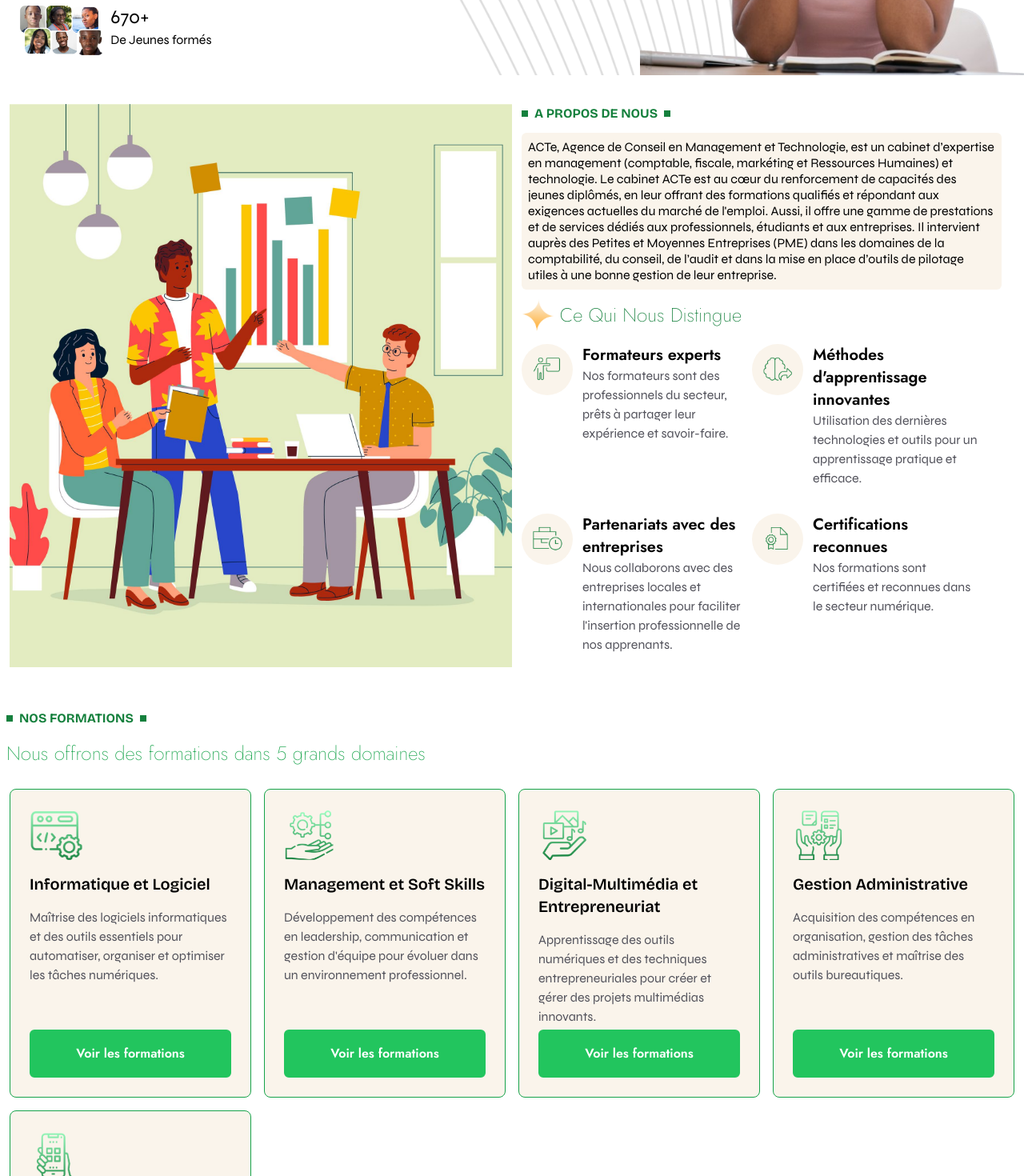
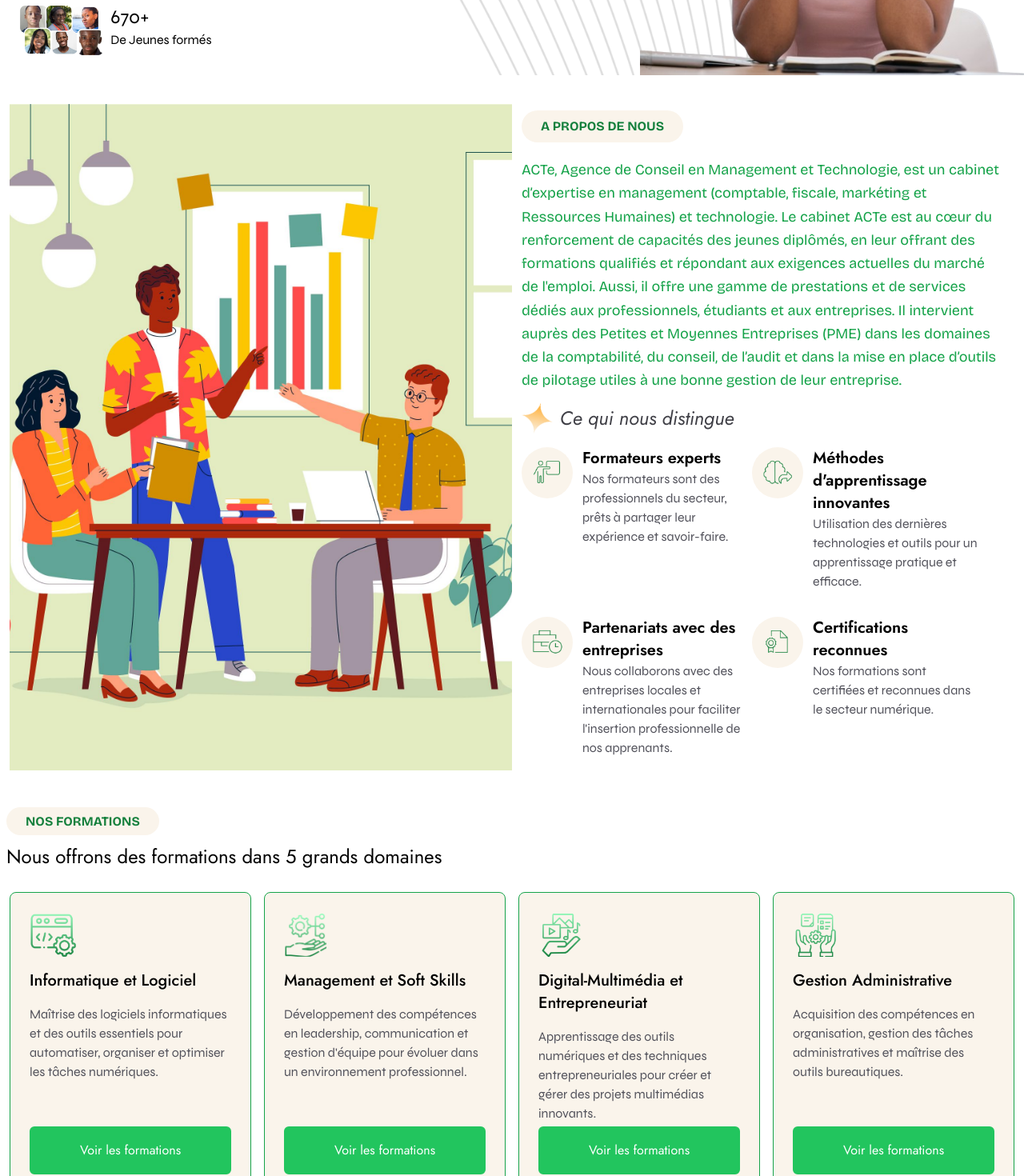
Before and after one commit to MnD3v/cabinet-acte, a Next.js app: page / in a window 1280 px wide. Shown: the part 500-1970 px from the top of the page at 80% size. Built offline with nearby package versions, Linux system fonts and the light colour scheme; a web font is replaced by a local one.

Commit message:
reflechi

```diff
--- a/src/app/components/apropos.tsx
+++ b/src/app/components/apropos.tsx
@@ -11,13 +11,7 @@
     ]
     return (
         <section id="a-propos" className='flex flex-col  items-center p-3 my-6'>
-            <div className='hidden max-md:flex  items-center self-start space-x-2 my-3'>
-                <div className='h-2 w-2 bg-green-700 '></div>
-
-                <p className='text-green-700 uppercase font-bricolage font-bold'>A propos de nous</p>
-                <div className='h-2 w-2 bg-green-700'></div>
-
-            </div>
+            <p className='inline-block md:hidden text-green-700 uppercase font-bricolage font-bold bg-[#FAF4EB] rounded-full p-2 px-6 my-2 self-start'>A propos de nous</p>
             <div className='max flex flex-wrap gap-3'>
                 <motion.img src="/entreprise.jpg" alt=""
 
@@ -26,25 +20,20 @@
                     whileInView="show"
                     className='object-cover w-full h-[260px] sm:h-[400px] lg:w-[50%] lg:h-auto' />
                 <div className='w-full lg:w-[400px] xl:w-[600px]'>
-                    <div className='max-md:hidden flex items-center space-x-2'>
-                        <div className='h-2 w-2 bg-green-700'></div>
 
-                        <p className='text-green-700 uppercase font-bricolage font-bold'>A propos de nous</p>
-                        <div className='h-2 w-2 bg-green-700'></div>
 
-                    </div>
-                    <p className='font-normal text-black leading-tight
-                    my-3 p-2
-                    bg-[#FAF4EB] rounded-md
+                    <p className='hidden md:inline-block text-green-700 uppercase font-bricolage font-bold bg-[#FAF4EB] rounded-full p-2 px-6 my-2'>A propos de nous</p>
 
+                    <p className='font-normal font-bricolage text-lg text-green-600 leading-relaxed
+                    my-3
                     '>
                         ACTe, Agence de Conseil en Management et Technologie, est un cabinet d’expertise en management (comptable, fiscale, markéting et Ressources Humaines) et technologie. Le cabinet ACTe est au cœur du renforcement de capacités des jeunes diplômés, en leur offrant des formations qualifiés et répondant aux exigences actuelles du marché de l'emploi. Aussi, il offre une gamme de prestations et de services dédiés aux professionnels, étudiants et aux entreprises. Il intervient auprès des Petites et Moyennes Entreprises (PME) dans les domaines de la comptabilité, du conseil, de l’audit et dans la mise en place d’outils de pilotage utiles à une bonne gestion de leur entreprise.
                     </p>
                     <div className='flex items-center gap-2'> <motion.img
                         animate={{ rotate: 360, }}
-                        transition={{ repeatType: "loop", repeat: Infinity, duration: 2, ease: "linear" }}
-                        src="/icons/star.png" alt="" className='h-10' /> <h3 className='font-jost font-extralight text-green-700 text-2xl'>
-                            Ce Qui Nous Distingue</h3></div>
+                        transition={{ repeatType: "loop", repeat: Infinity, duration: 4, ease: "linear" }}
+                        src="/icons/star.png" alt="" className='h-10' /> <h3 className='italic font-jost text-zinc-700 text-2xl duration-[4s]'>
+                            Ce qui nous distingue</h3></div>
                     <div className='flex flex-wrap'>
 
                         {
--- a/src/app/components/pourquoi-nous.tsx
+++ b/src/app/components/pourquoi-nous.tsx
@@ -17,13 +17,7 @@
             <div className='max bg-[url("/utils/footer.png")] bg-cover '>
                 <div className='flex flex-col  p-3 py-6 md:p-6'>
 
-                    <div className='flex  items-center self-start space-x-2 my-3'>
-                        <div className='h-2 w-2 bg-green-500 '></div>
-
-                        <p className='text-green-500 uppercase font-bricolage font-bold'>POURQUOI NOUS CHOISIR</p>
-                        <div className='h-2 w-2 bg-green-500'></div>
-
-                    </div>
+                    <p className='inline text-green-300 uppercase font-bricolage font-bold bg-[#FAF4EB]/30 rounded-full p-2 px-6 my-2 self-start'>Pourquoi nous choisir ?</p>
                     <p className='font-marcellus text-2xl md:text-4xl'>Nous accompagnons chaque etudiant dans l'acquisition des competances
                     </p>
                     <p>Avec une experience de plus de 7 ans, nous avons pour vision de former des jeunes dans les metiers de l'avenir. L'insertion professionnel de nos jeunes est notre principal but</p>
@@ -53,7 +47,7 @@
                                 initial="hidden"
                                 whileInView="show"
                             />
-                            <motion.img src="/pourquoi.jpeg" alt="" className='relative w-full md:w-[360px] lg:w-[400px] h-[350px] md:h-[500px] rounded-tl-[90px] rounded-br-[90px]
+                            <motion.img src="/pourquoi.png" alt="" className='relative w-full md:w-[400px] lg:w-[440px] h-[350px] md:h-[500px] rounded-tl-[90px] rounded-br-[90px]
                         object-cover z-30'
                                 variants={Animations.leftToRight({ duration: 0.5, inverse: true })}
                                 initial="hidden"
--- a/src/app/components/presentation.tsx
+++ b/src/app/components/presentation.tsx
@@ -21,7 +21,7 @@
                                     variants={Animations.leftToRight({ duration: 0.2 })}
                                     initial="hidden"
                                     whileInView="show"
-                                    className="text-2xl md:text-7xl lg:text-8xl font-semibold
+                                    className="text-5xl md:text-7xl lg:text-8xl font-semibold
                                     font-jost">Cabinet  <span className='text-green-500 font-bold underline underline-offset-8'>ACTe</span> </motion.h1>
                                 <motion.h2
                                     variants={Animations.leftToRight({ duration: 0.5 })}
--- a/src/app/components/services.tsx
+++ b/src/app/components/services.tsx
@@ -44,14 +44,8 @@
 
             <div className='max w-full'>
 
-                <div className='flex items-center space-x-2'>
-                    <div className='h-2 w-2 bg-green-700'></div>
-
-                    <p className='text-green-700 uppercase font-bricolage font-bold'>NOS FORMATIONS</p>
-                    <div className='h-2 w-2 bg-green-700'></div>
-
-                </div>
-                <p className='text-green-600 font-jost font-extralight text-2xl my-4 mb-6'>Nous offrons des formations dans 5 grands domaines</p>
+                <p className='inline text-green-700 uppercase font-bricolage font-bold bg-[#FAF4EB] rounded-full p-2 px-6 my-2'>Nos formations</p>
+                <p className='text-black font-jost text-2xl my-4 mb-6'>Nous offrons des formations dans 5 grands domaines</p>
             </div>
 
 
@@ -76,12 +70,12 @@
                                         initial="hidden"
                                         whileInView="show"
                                         viewport={{ once: true }}
-                                        className='h-12 md:h-16' />
+                                        className='h-10 md:h-14' />
 
-                                    <p className='text-xl text-black font-semibold font-bricolage'>{element.titre}</p>
+                                    <p className='text-xl text-black font-medium font-jost'>{element.titre}</p>
                                     <p className='text-zinc-600'>{element.description}</p>
                                 </div>
-                                <Link href={"/formations/" + element.link} className='text-center font-jost font-semibold text-white hover:text-green-700  w-full px-6 py-4 mt-1
+                                <Link href={"/formations/" + element.link} className='text-center font-jost text-white hover:text-green-700  w-full px-6 py-4 mt-1
                                 bg-green-500 hover:bg-white rounded-md border-2 border-green-500'>Voir les formations</Link>
 
                             </div>
--- a/src/app/components/temoignages.tsx
+++ b/src/app/components/temoignages.tsx
@@ -11,12 +11,13 @@
                     <div className='h-10 w-10 rounded-full bg-zinc-400 flex justify-center items-center'>
                         <img src="/icons/arrow-go.png" alt="" className='h-6 rotate-180' />
                     </div>
-                    <div className='flex flex-col sm:flex-row gap-6'>
+                    <div className='flex flex-col items-center sm:flex-row gap-6'>
 
                         <img src="/students/student-1.png" alt="" className='h-36 self-center' />
-                        <div className='flex flex-col'>
+
+                        <div className='flex flex-col w-96 max-w-[85%]'>
                             <img src="/icons/quote.png" alt="" className='h-10 opacity-20 self-start' />
-                            <p className='w-96 max-w-[95%]'>Lorem ipsum dolor sit amet consectetur adipisicing elit. Aspernatur, sapiente mollitia. Accusantium impedit qui voluptatibus, iste magnam unde reprehenderit expedita iusto, perspiciatis, doloremque quidem asperiores eaque illo dignissimos tempora modi!</p>
+                            <p className=''>Lorem ipsum dolor sit amet consectetur adipisicing elit. Aspernatur, sapiente mollitia. Accusantium impedit qui voluptatibus, iste magnam unde reprehenderit expedita iusto, perspiciatis, doloremque quidem asperiores eaque illo dignissimos tempora modi!</p>
                             <img src="/icons/quote.png" alt="" className='h-10 opacity-20 rotate-180 self-end' />
 
                             <h2 className='font-black font-bricolage'>Marcus Le noir</h2>
```
Also changed, not shown: public/pourquoi.jpeg (deleted), public/pourquoi.png (added).
